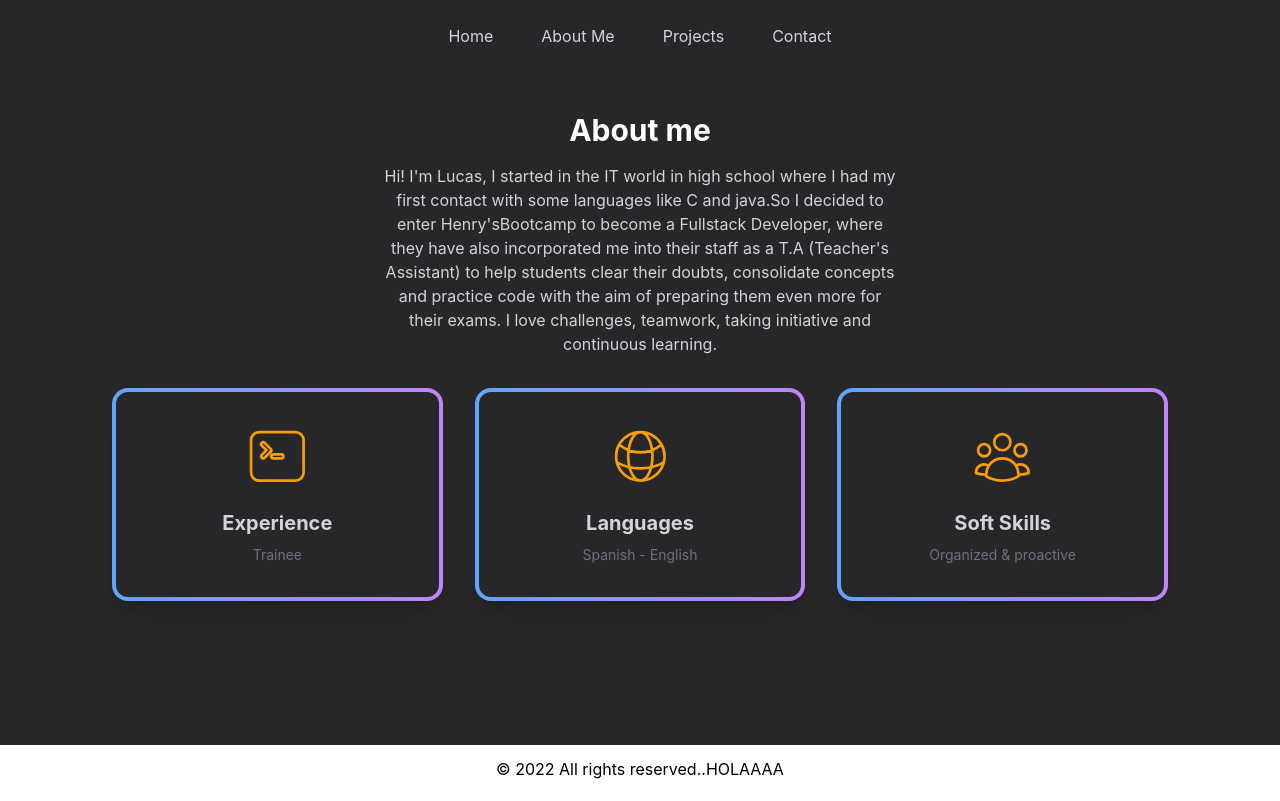
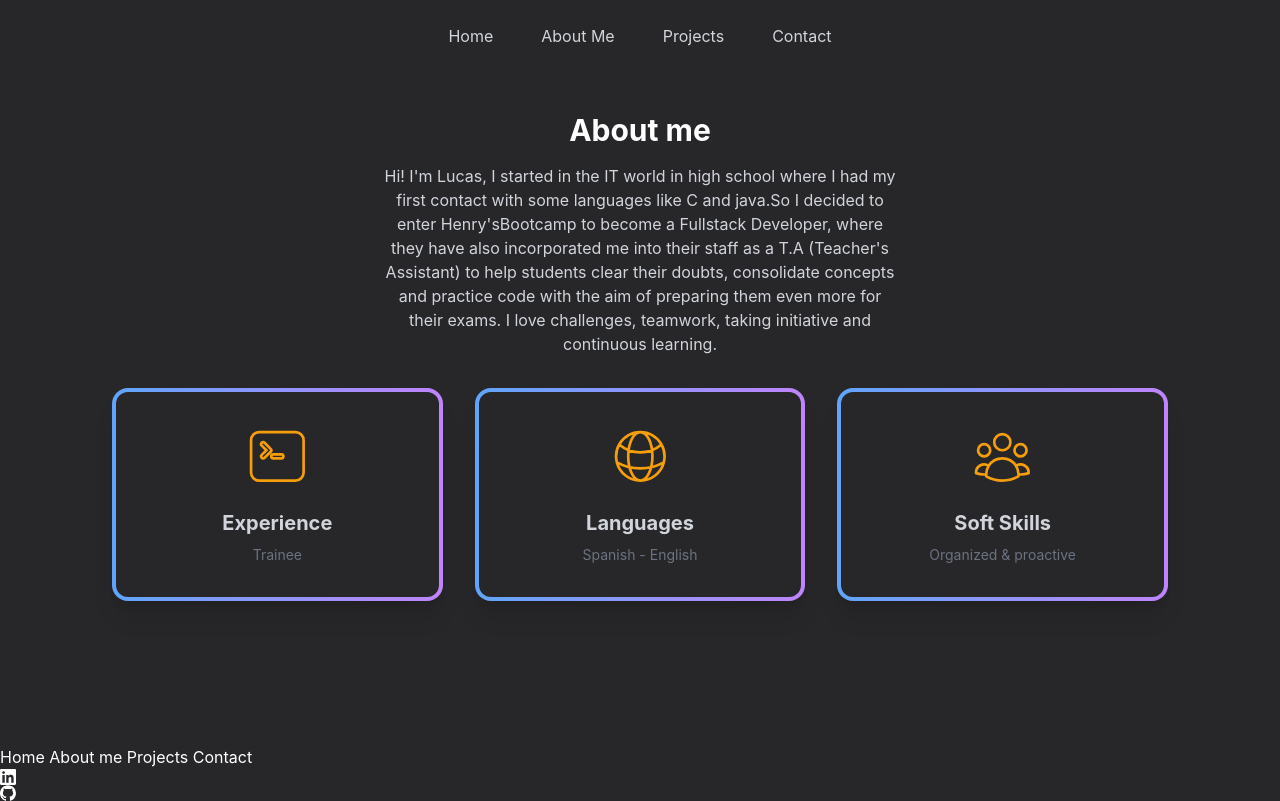
Before and after one commit to lucascolm/portfolio, a React (Create React App) app: page / in a window 1280 px wide. Built offline with nearby package versions, Linux system fonts and the light colour scheme.

Commit message:
footer component

```diff
--- a/src/components/Footer/Footer.jsx
+++ b/src/components/Footer/Footer.jsx
@@ -1,14 +1,32 @@
-import React from 'react'
-
+import React from "react";
+import { SiLinkedin, SiGithub, SiNetlify } from "react-icons/si";
+{
+  /* <div className="flex justify-center text-color-amber-500">
+        <p>&copy; 2022 All rights reserved..</p>
+      </div> */
+}
 const Footer = () => {
   return (
-    <footer className='py-3 text-center'>
-      <div className='flex justify-center text-color-amber-500'>
-        <p>&copy; 2022 All rights reserved..</p>
-        <h1>HOLAAAA</h1>
+    <footer className="bg-zinc-800 text-white">
+      <div>
+        <div>
+          <nav>
+            <a href="#home"> Home </a>
+            <a href="#about"> About me </a>
+            <a href="#proyects"> Projects </a>
+            <a href="#contact"> Contact </a>
+          </nav>
+          <div>
+            <div onClick={()=>window.open("https://www.linkedin.com/in/lucas-colman-paganelli-2a9086186/")}>
+              <SiLinkedin/>
+           </div>
+           <div onClick={()=>window.open("https://github.com/lucascolm")}></div>
+           <SiGithub/>
+          </div>
         </div>
+      </div>
     </footer>
-  )
-}
+  );
+};
 
-export default Footer
+export default Footer;
```
